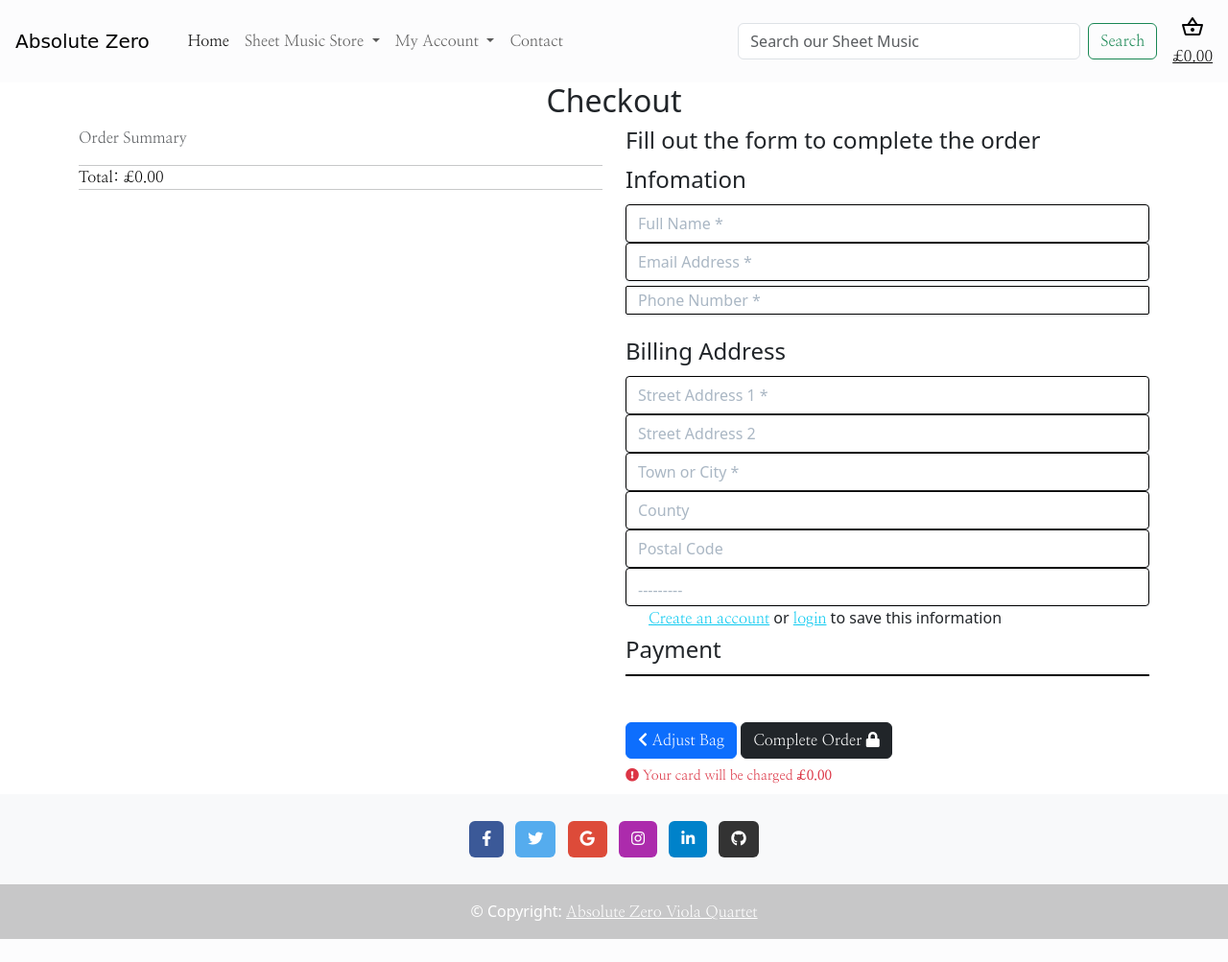
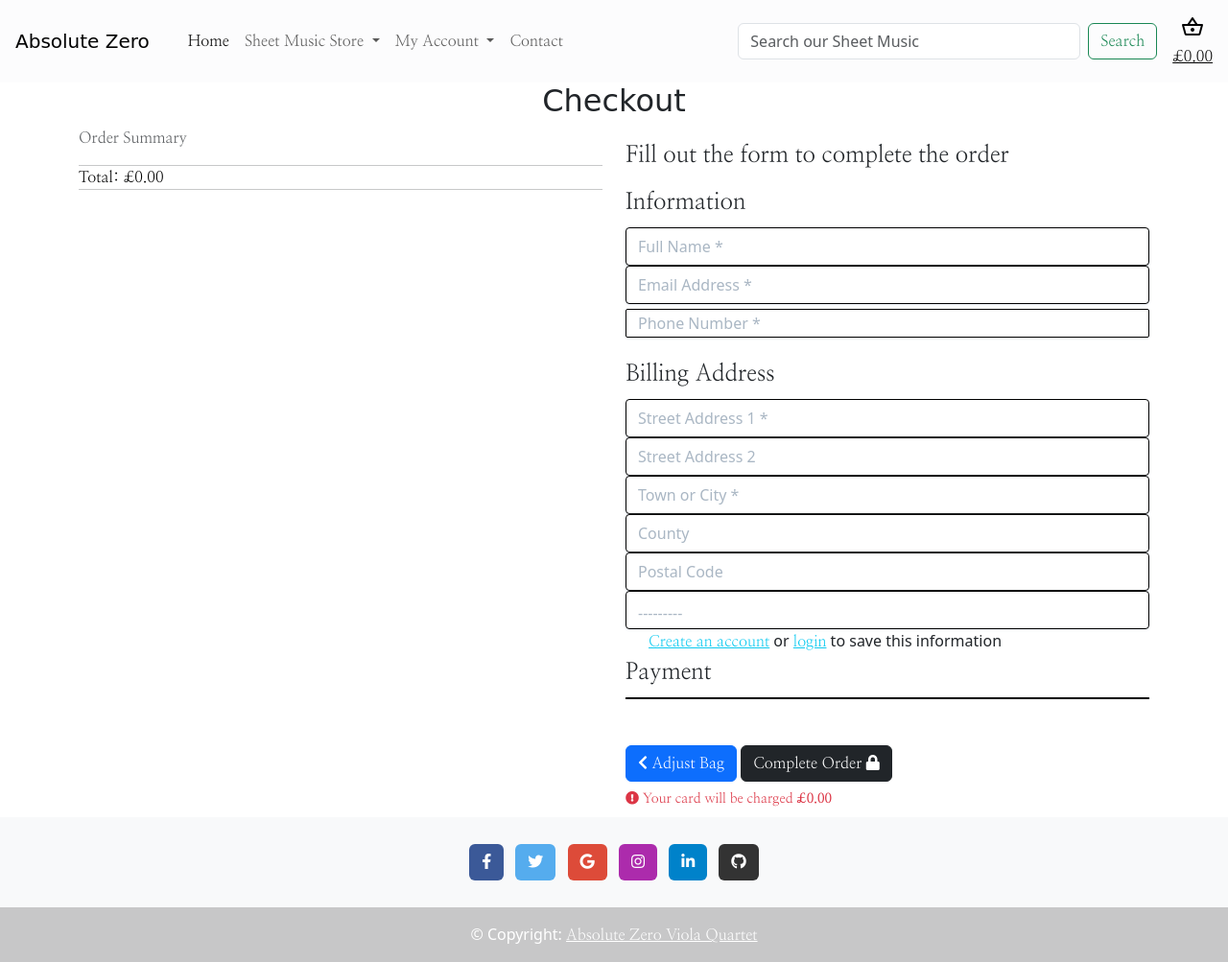
Before and after one commit to siondawson/milestone-project-4, a Django app: template checkout/templates/checkout/checkout.html in a window 1280 px wide. Shown: the whole page at 96% size. Before the commit the page ends 979 px from the top, so only its background shows below. Run offline with Django 3.2, Linux system fonts and the light colour scheme; the template is opened without the code that fills it: values that come from a table or form of the project are taken from there, others are empty; some libraries are stand-ins or nearby versions; some web fonts are replaced.

Commit message:
add font styling to checkout.html

```diff
--- a/absolute_zero/settings.py
+++ b/absolute_zero/settings.py
@@ -230,3 +230,8 @@ else:
 # https://docs.djangoproject.com/en/3.2/ref/settings/#default-auto-field
 
 DEFAULT_AUTO_FIELD = 'django.db.models.BigAutoField'
+
+
+print(f'PUBLIC KEY IS: {STRIPE_PUBLIC_KEY}')
+print(f'SECRET KEY IS: {STRIPE_SECRET_KEY}')
+print(f'WH SECRET: {STRIPE_WH_SECRET}')
--- a/checkout/templates/checkout/checkout.html
+++ b/checkout/templates/checkout/checkout.html
@@ -18,7 +18,7 @@
     <div class="container">
         <div class="row">
             <div class="col-12">
-                <h2 class="text-center">Checkout</h2>
+                <h2 class="text-center logo-font">Checkout</h2>
             </div>
             <div class="col-12 col-lg-6">
             <!-- Order Summary -->
@@ -46,17 +46,17 @@
             </div>
             <!-- Checkout -->
             <div class="col-12 col-lg-6">
-               <h4>Fill out the form to complete the order</h4>
+               <h4 class="subtitle-font mt-3 mb-3">Fill out the form to complete the order</h4>
                <form action="{% url 'checkout' %}" method="POST" id="payment-form">
                     {% csrf_token %}
                     <fieldset>
-                        <legend class="">Infomation</legend>
+                        <legend class="subtitle-font">Information</legend>
                         {{ order_form.full_name | as_crispy_field }}
                         {{ order_form.email | as_crispy_field }}
                         {{ order_form.phone_number | as_crispy_field }}
                     </fieldset>
                     <fieldset>
-                        <legend>Billing Address</legend>
+                        <legend class="subtitle-font">Billing Address</legend>
                         {{ order_form.street_address1 | as_crispy_field }}
                         {{ order_form.street_address2 | as_crispy_field }}
                         {{ order_form.town_or_city | as_crispy_field }}
@@ -76,7 +76,7 @@
 						</div>
                     </fieldset>
                     <fieldset>
-                        <legend>Payment</legend>
+                        <legend class="subtitle-font">Payment</legend>
                         <!-- Stripe card element goes here -->
                         <div id="card-element"></div>
 
```
